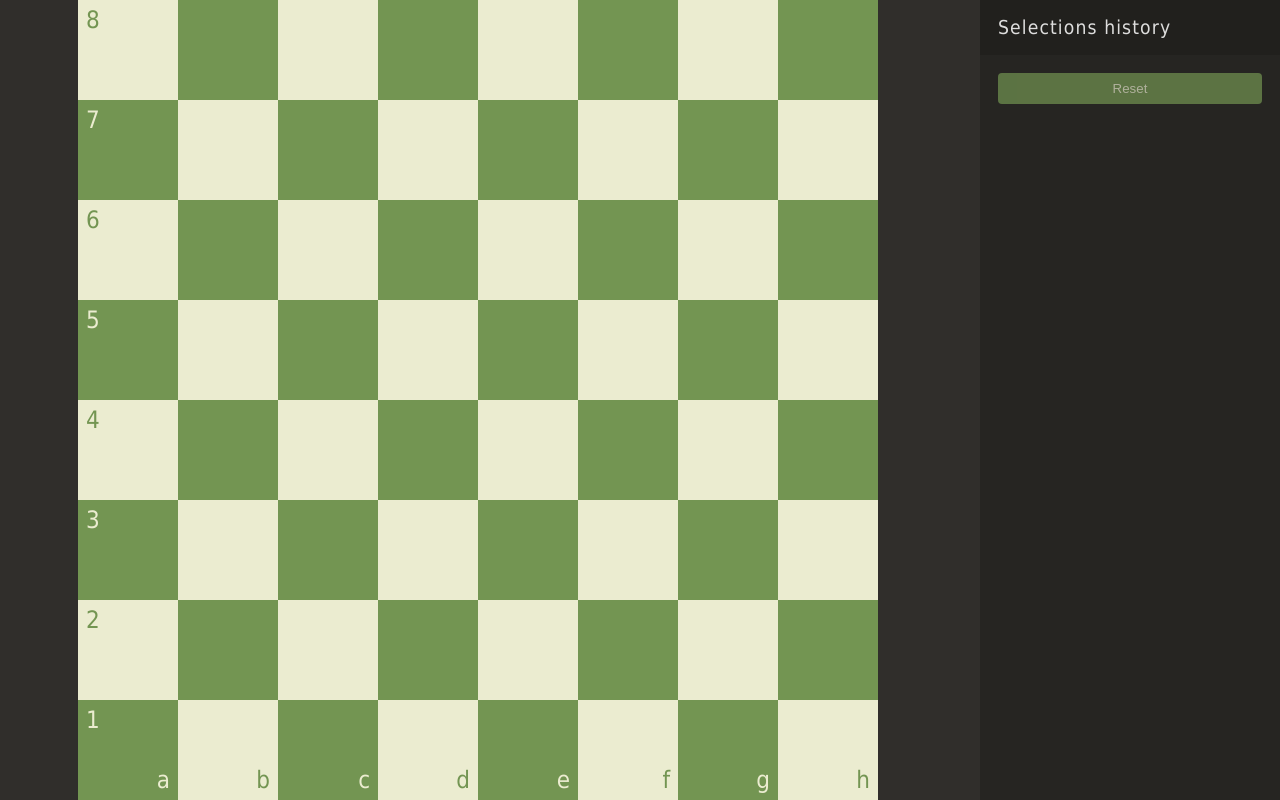
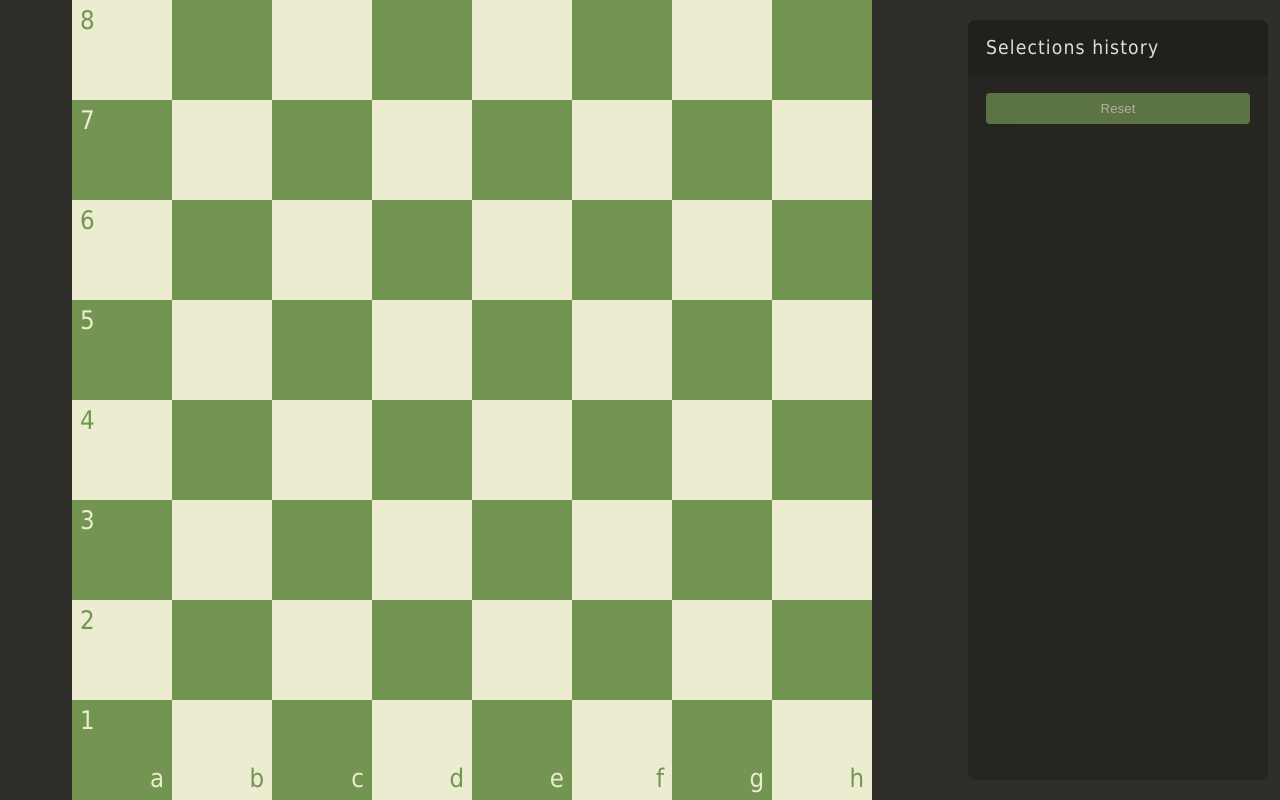
Before and after one commit to OlegGulevskyy/chessboard, a Vue app: page / in a window 1280 px wide. Built offline with nearby package versions, Linux system fonts and the light colour scheme.

Commit message:
adjust styles

```diff
--- a/src/components/sidebar.vue
+++ b/src/components/sidebar.vue
@@ -23,10 +23,11 @@ const { history, reset } = defineProps<{
 
 <style scoped>
 section {
-  height: 100%;
+  height: 95%;
   min-width: 300px;
   max-width: 400px;
   display: flex;
+  padding-right: 12px;
 }
 
 .reset {
@@ -71,6 +72,7 @@ h1 {
   flex-direction: column;
   background-color: #262522;
   overflow-y: auto;
+  border-radius: 0.5rem;
 }
 
 .history {
@@ -83,19 +85,21 @@ h1 {
 }
 
 @media (max-width: 768px) {
+  section {
+    padding: 0;
+  }
   .selection {
-    padding: 16px;
     gap: 12px;
     height: 100%;
   }
 
   h1 {
-    padding: 0px;
+    padding: 12px;
     font-size: 1.2rem;
   }
 
   .history {
-    padding: 0;
+    padding: 12px;
   }
 }
 </style>
--- a/src/components/square.vue
+++ b/src/components/square.vue
@@ -46,7 +46,7 @@ const rankNumber = (square: string) => square.split("")[1];
   display: flex;
   align-items: center;
   justify-content: center;
-  font-size: 24px;
+  font-size: 2vw;
   color: #333;
   width: 100%;
   height: 100%;
@@ -82,7 +82,7 @@ const rankNumber = (square: string) => square.split("")[1];
 
 @media (max-width: 768px) {
   .square {
-    font-size: 1.2rem;
+    font-size: 3vw;
   }
 }
 </style>
--- a/src/layouts/main.vue
+++ b/src/layouts/main.vue
@@ -25,7 +25,7 @@
   .root {
     flex-direction: column;
     padding: 0;
-    gap: 0;
+    gap: 12px;
   }
 }
 </style>
```
